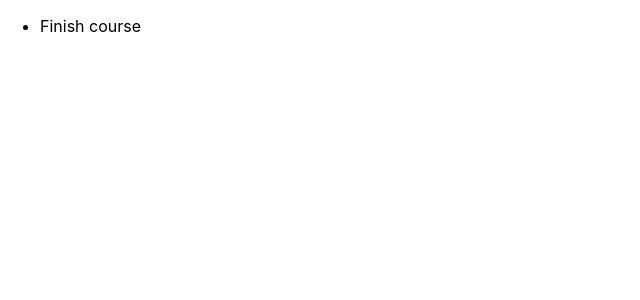
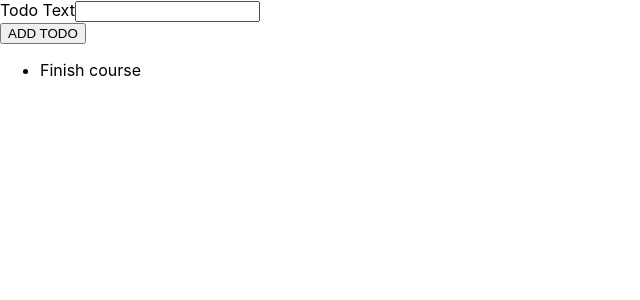
Before and after one commit to chandni-singh/todolist-typescript, a React (Create React App) app: page / in a window 1280 px wide. Shown: the top 300 px of the page, without its empty margins (0-640 px from the left). Built offline with nearby package versions, Linux system fonts and the light colour scheme.

Commit message:
added form for a new todo

```diff
--- a/src/components/NewTodo.tsx
+++ b/src/components/NewTodo.tsx
@@ -1,7 +1,15 @@
 import React from "react";
 
 const NewTodo: React.FC = () => {
-  return <form></form>;
+  return (
+    <form>
+      <div>
+        <label htmlFor="todo-text">Todo Text</label>
+        <input type="text" id="todo-text" />
+      </div>
+      <button type="submit">ADD TODO</button>
+    </form>
+  );
 };
 
 export default NewTodo;
```
